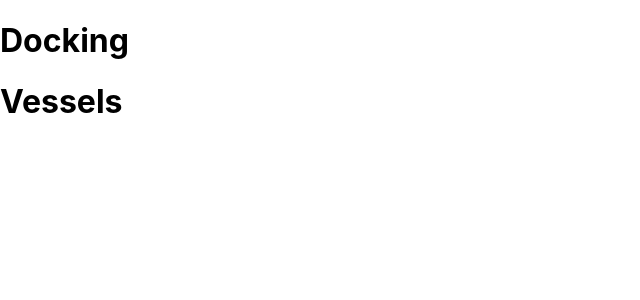
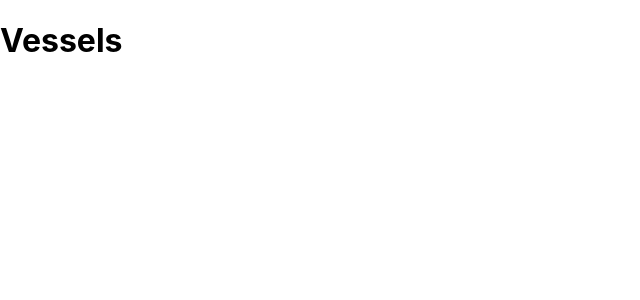
Before and after one commit to guerino789/fybo-lyfe, a React (Create React App) app: page / in a window 1280 px wide. Shown: the top 300 px of the page, without its empty margins (0-640 px from the left). Built offline with nearby package versions, Linux system fonts and the light colour scheme.

Commit message:
Added components, made db.json file adding mock data

```diff
--- a/db.json
+++ b/db.json
@@ -0,0 +1,16 @@
+{
+    "vessles": [
+        {
+            "vessle name": "snap",
+            "vessle length": "100",
+            "captains name": "john doe",
+            "project manager": "ron smith"
+        },
+        {
+            "vessle name": "perfect",
+            "vessle length": "200",
+            "captains name": "adam west",
+            "project manager": "tyler smith"
+        }
+    ]
+}
--- a/src/App.js
+++ b/src/App.js
@@ -1,12 +1,10 @@
-import React from "react";
-import DockList from "./components/Dock";
+import React from "react"
 import VesselList from "./components/VessleList";
 
 function App() {
 
   return (
     <div>
-      <DockList />
       <VesselList />
     </div>
 
--- a/src/components/Dock.js
+++ /dev/null
@@ -1,11 +0,0 @@
-import React from "react";
-
-function Dock() {
-    return (
-        <div>
-            <h1>Docking</h1>
-        </div>
-    )
-}
-
-export default Dock
```
Also changed, not shown: src/components/AddVessle.js (added), src/components/SearchBar.js (added), src/logo.svg (deleted).
